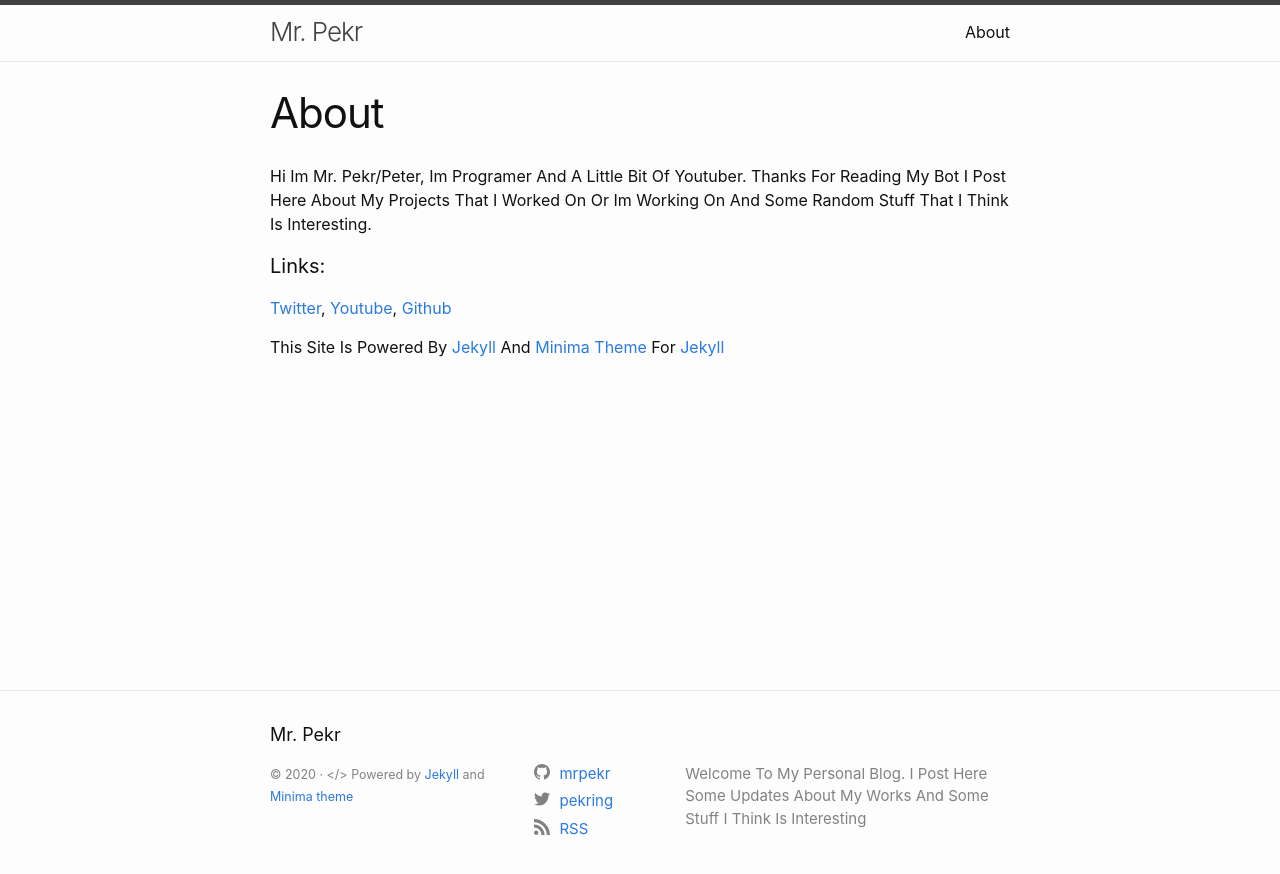
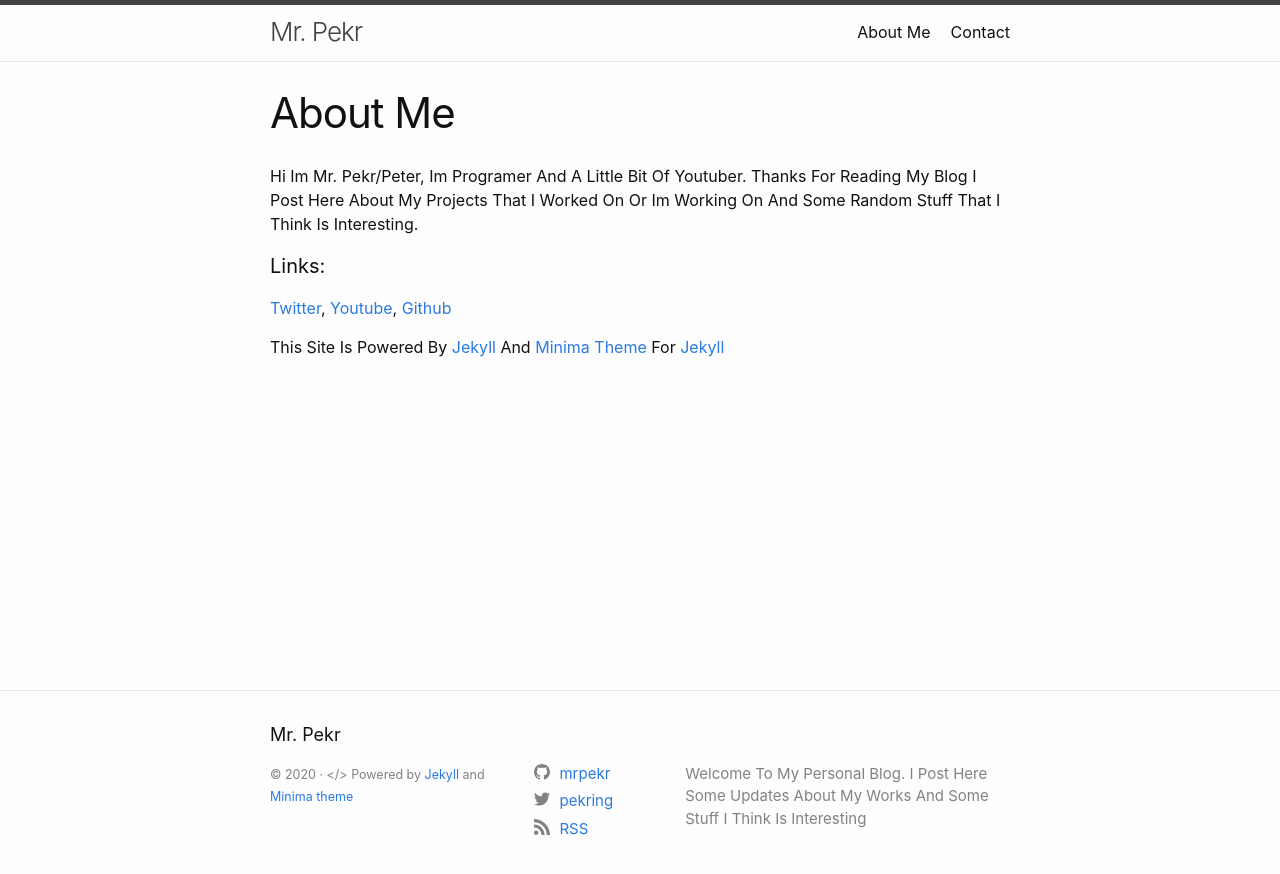
Before and after one commit to mrpekr/mrpekr.github.io, a Jekyll site: the page built from about.markdown, in a window 1280 px wide. Shown: the top 874 px of the page. Built offline with Jekyll 4.4.1, drawn with Linux system fonts in a browser that asks for light colours.

```diff
--- a/_config.yml
+++ b/_config.yml
@@ -19,7 +19,7 @@
 # in the templates via {{ site.myvariable }}.
 
 title: Mr. Pekr
-tagline: My Blog
+tagline: My Simple Blog
 #email: your-email@example.com
 description: >- # this means to ignore newlines until "baseurl:"
   Welcome To My Personal Blog. I Post Here Some Updates About My Works And Some Stuff I Think Is Interesting
--- a/about.markdown
+++ b/about.markdown
@@ -1,10 +1,10 @@
 ---
 layout: page
-title: About
+title: About Me
 permalink: /about/
 ---
 
-Hi Im Mr. Pekr/Peter, Im Programer And A Little Bit Of Youtuber. Thanks For Reading My Bot I Post Here About My Projects That I Worked On Or Im Working On And Some Random Stuff That I Think Is Interesting.
+Hi Im Mr. Pekr/Peter, Im Programer And A Little Bit Of Youtuber. Thanks For Reading My Blog I Post Here About My Projects That I Worked On Or Im Working On And Some Random Stuff That I Think Is Interesting.
 
 <h4>Links:</h4>
 [Twitter][twitter], [Youtube][youtube], [Github][github]
```
Also changed, not shown: _posts/post-templete.markdown (added, +7 -0 lines), test.markdown (added, +9 -0 lines).
